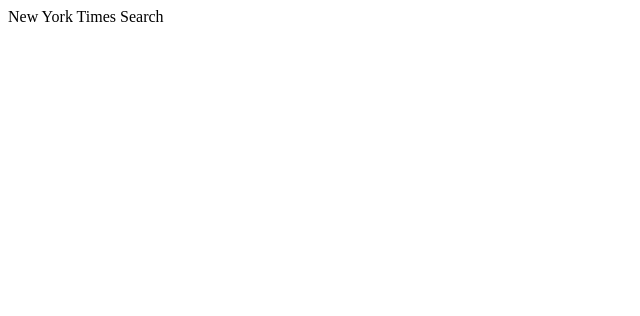
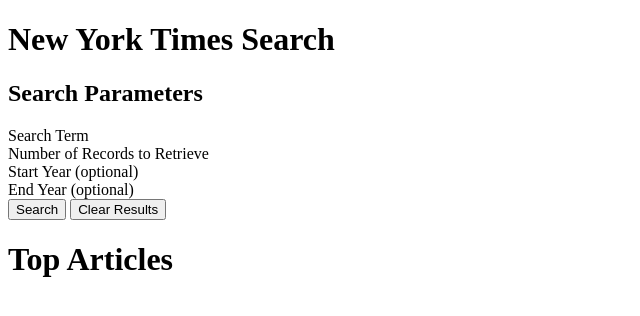
Before and after one commit to joeyr1984/nyt-assignment, a plain HTML site: page index.html in a window 1280 px wide. Shown: the whole page, without its empty margins (0-640 px from the left). Drawn offline with Linux system fonts and the light colour scheme.

Commit message:
starting html basics

```diff
--- a/index.html
+++ b/index.html
@@ -7,8 +7,46 @@
     <link rel="stylesheet" href="./style.css">
 </head>
 <body>
+    <header class= "header">
+       <h1>New York Times Search</h1>
+    </header>
+
+<section id= "container">
+<h1>Search Parameters</h1>
+<!-- form user unputs citeria -->
+    <form id= "form">
+    <div>Search Term</div>
+        <div class= "textInput"></div>
+
+    <div>Number of Records to Retrieve</div>
+        <div class= "textInput"></div>
+
+    <div>Start Year (optional)</div>
+        <div class= "textInput"></div>
+
+    <div>End Year (optional)</div>
+        <div class= "textInput"></div>
+    </form>
+
+    <!-- buttons user can click to search or clear -->
+    <article class= "searchButtons">
+
+        <button>Search</button>
+
+        <button>Clear Results</button>
+
+    </article>
+
+ </section>
     <header>
-        New York Times Search
+        <h1>Top Articles</h1>
     </header>
+<form>
+    <div>
+        <!-- Print search results here -->
+    </div>
+
+</form>
+
 </body>
 </html>
```
